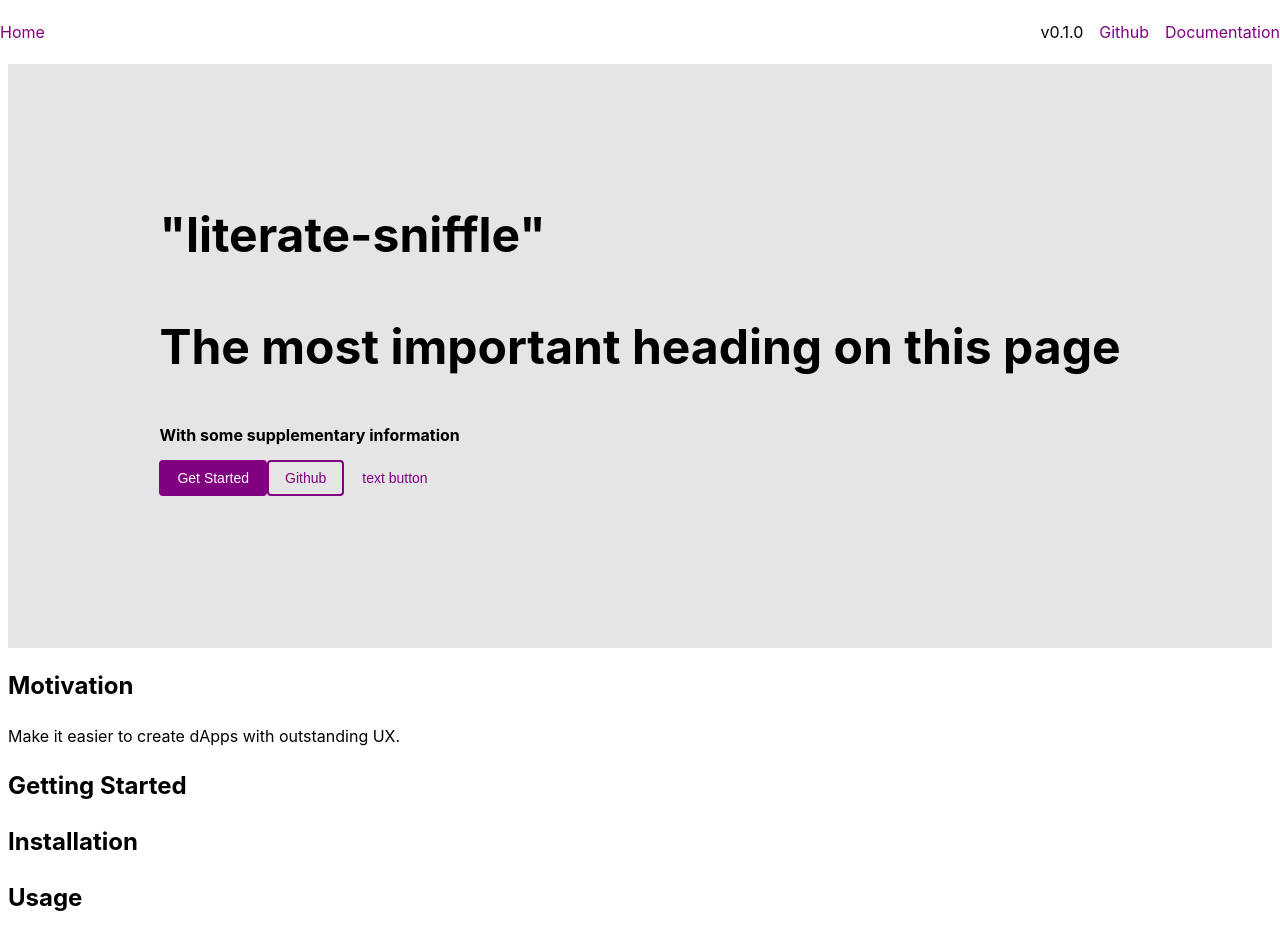
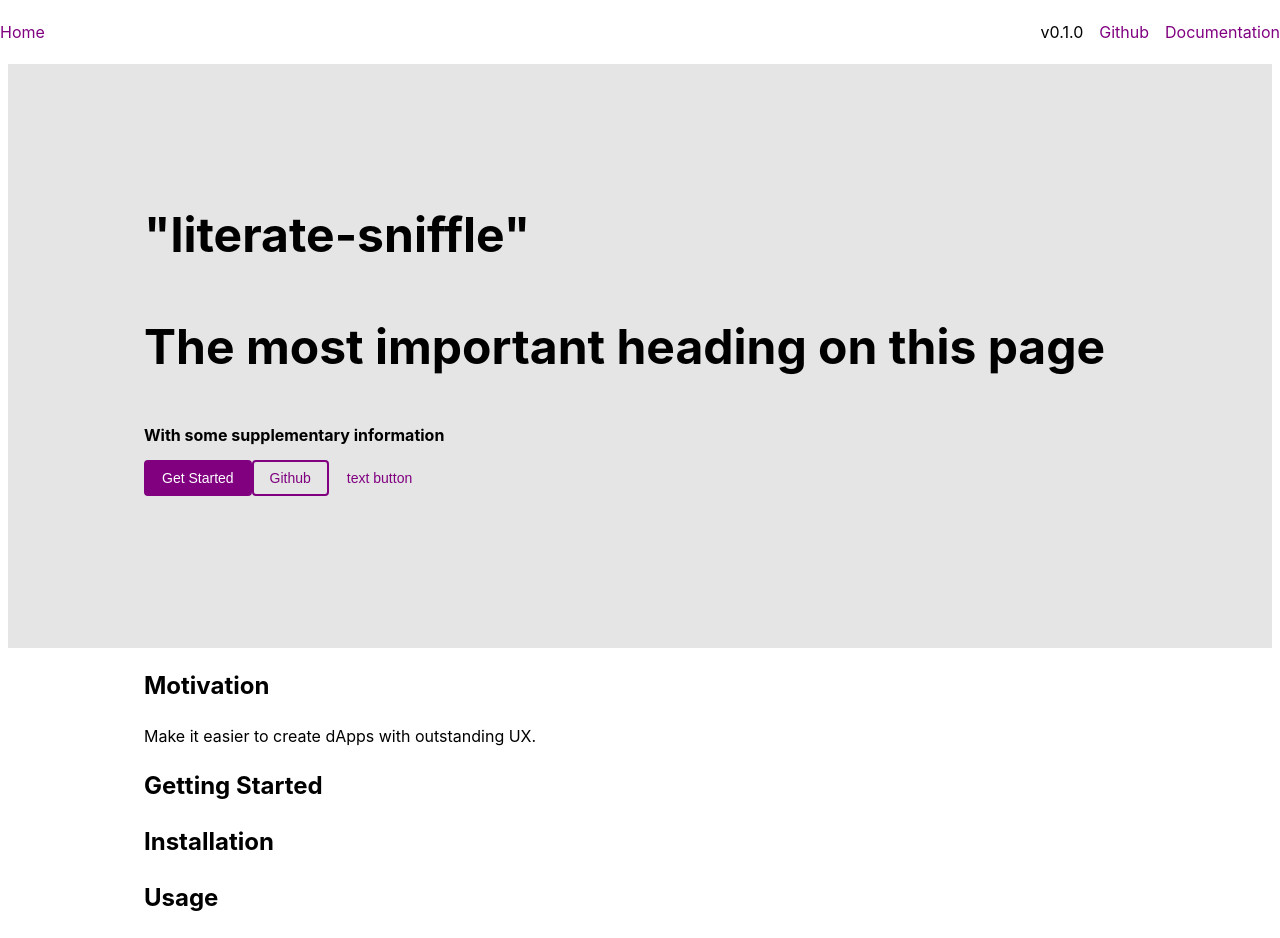
Before and after one commit to ConsenSysMesh/design-system-website, a Next.js app: page / in a window 1280 px wide. Shown: the top 938 px of the page. Built offline with nearby package versions, Linux system fonts and the light colour scheme.

Commit message:
use Container

```diff
--- a/pages/index.js
+++ b/pages/index.js
@@ -4,15 +4,15 @@ import styled from 'styled-components'
 import Link from 'next/link'
 
 import ThemeProvider from '../components/ThemeProvider'
+import Typography from '../components/typography'
+import Container from '../components/Container'
+import Button from '../components/Button'
+
 
 import Head from '../components/head'
 import Nav from '../components/nav'
 import Header from '../components/header'
 import Footer from '../components/footer'
-
-import Button from '../components/Button'
-
-import Typography from '../components/typography'
 
 const Masthead = styled.section`
   position: relative;
@@ -34,16 +34,21 @@ const Home = () => (
 
       <main role="main">
         <Masthead>
+          <Container>
+
             {/* masthead section */}
             <Header/>
+          </Container>
         </Masthead>
         <section>
+          <Container>
             {/* body section */}
             <h1>Motivation</h1>
             <p>Make it easier to create dApps with outstanding UX.</p>
             <h1>Getting Started</h1>
             <h1>Installation</h1>
             <h1>Usage</h1>
+          </Container>
         </section>
       </main>
       <Footer/>
```
Lines whose indentation alone changed are shown as unchanged.
